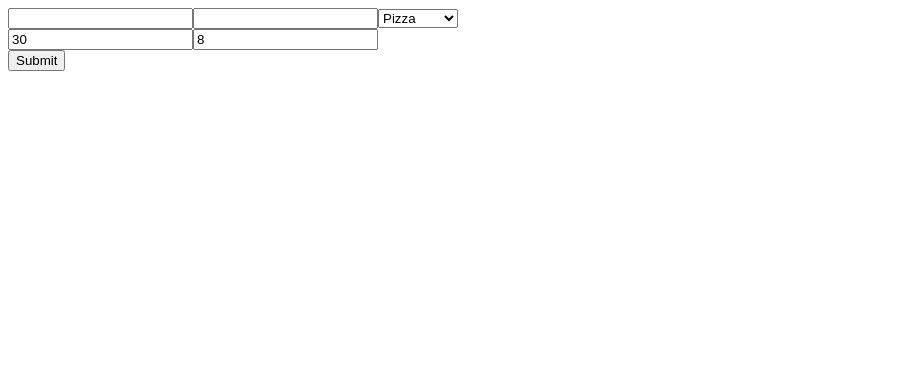
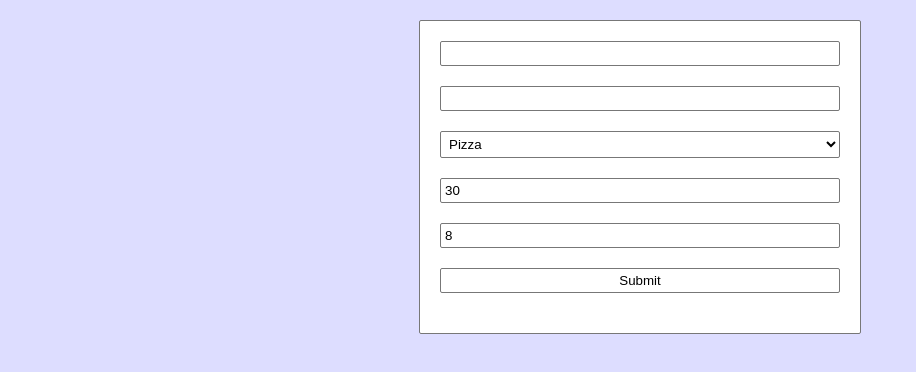
Before and after one commit to felix-lipski/dish-form-task, a React (Create React App) app: page / in a window 1280 px wide. Shown: the top 372 px of the page, without its empty margins (0-916 px from the left). Built offline with nearby package versions, Linux system fonts and the light colour scheme.

Commit message:
style: add basic form styling

```diff
--- a/package.json
+++ b/package.json
@@ -11,6 +11,7 @@
     "@types/react": "^17.0.0",
     "@types/react-dom": "^17.0.0",
     "html-duration-picker": "^2.2.13",
+    "node-sass": "5.0",
     "react": "^17.0.2",
     "react-dom": "^17.0.2",
     "react-hook-form": "^7.8.0",
--- /dev/null
+++ b/src/DishForm.scss
@@ -0,0 +1,44 @@
+$white: white;
+$lgrey: #ddddff;
+$dgrey: #777777;
+
+body,
+html,
+div#root {
+  width: 100%;
+  height: 100%;
+  margin: 0;
+  padding: 0;
+  background-color: $lgrey;
+}
+
+form {
+  width: 400px;
+  margin: auto;
+  margin-top: 20px;
+  padding: 20px;
+  display: flex;
+  flex-direction: column;
+  background-color: $white;
+  border: 1px solid $dgrey;
+  border-radius: 2px;
+  div.pizza-group {
+    display: flex;
+    flex-direction: column;
+  }
+
+  input,
+  select,
+  div.html-duration-picker-wrapper {
+    margin: 0 0 20px 0;
+    width: auto;
+  }
+  input,
+  select,
+  div.html-duration-picker {
+    background-color: $white;
+    border: 1px solid $dgrey;
+    border-radius: 2px;
+    padding: 4px;
+  }
+}
--- a/src/DishForm.tsx
+++ b/src/DishForm.tsx
@@ -1,5 +1,6 @@
 import { useForm, useWatch } from "react-hook-form";
 import "html-duration-picker";
+import "./DishForm.scss";
 import { Dish } from "./types";
 
 const DishForm = () => {
@@ -24,7 +25,7 @@ const DishForm = () => {
       </select>
 
       {dish_type === "pizza" ? (
-        <div>
+        <div className="pizza-group">
           <input
             type="number"
             step="0.1"
```
Also changed, not shown: 1 other file (tests, documents, lock files or other folders).
